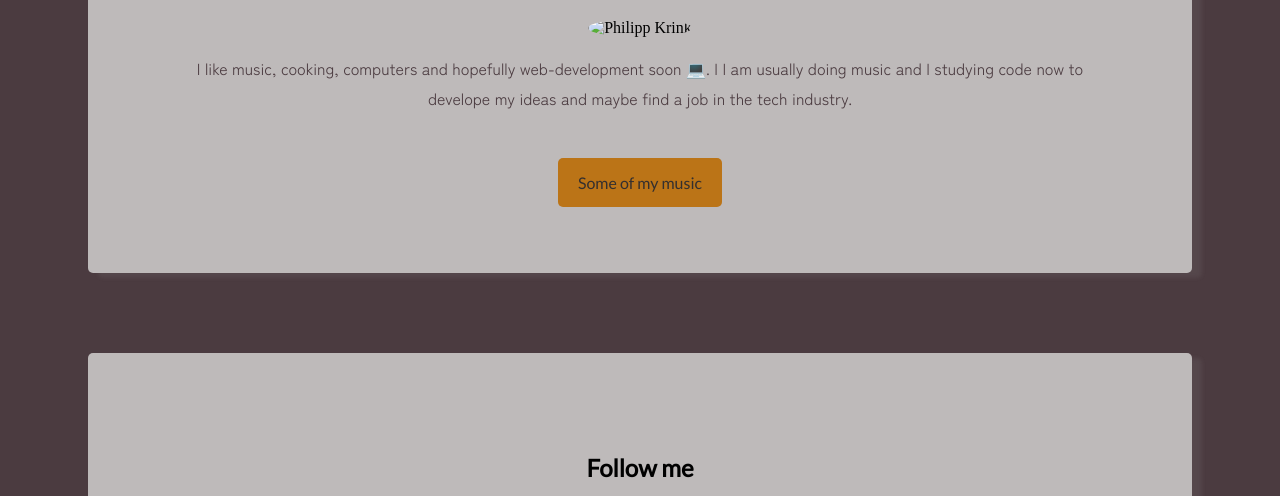
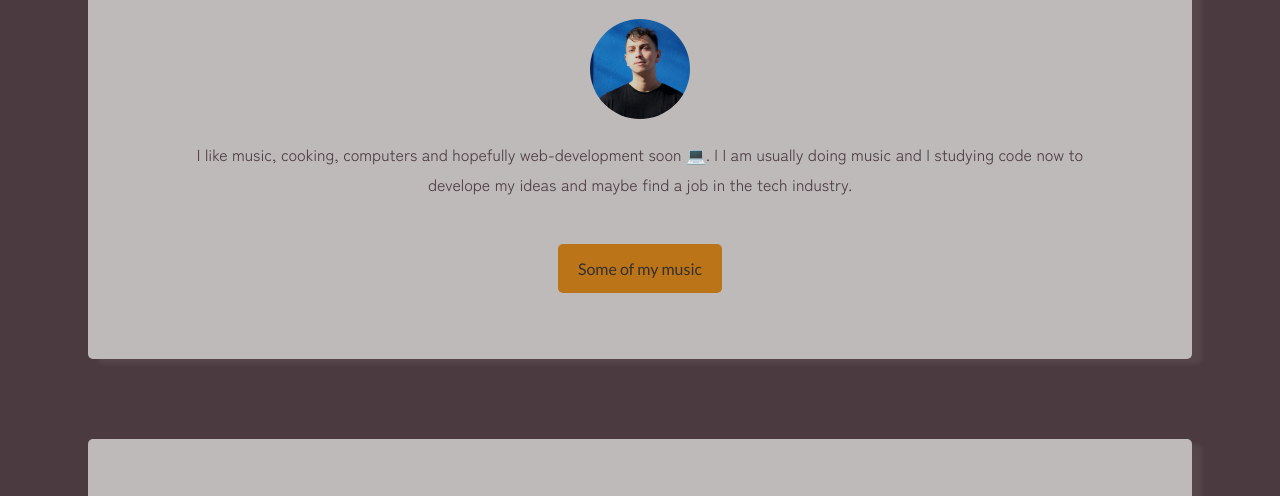
Before and after one commit to Fluenca/gh-repo-view---web, a plain HTML site: page index.html in a window 1280 px wide. Shown: the part 223-719 px from the top of the page. Drawn offline with Linux system fonts and the light colour scheme; the site is published under a folder, as on GitHub Pages, so addresses that start at the root find nothing.

Commit message:
make my profile prettier

```diff
--- a/index.html
+++ b/index.html
@@ -18,7 +18,7 @@
     <div class="white-card">
       <h1>Hello, I'm Philipp</h1>
 
-      <img src="/images/krink_blue3_NEW_2smll.jpg" width="100px"  height="100px" id="profile-pic" alt="Philipp Krink">
+      <img src="images/krink_blue3_NEW_2smll.jpg" width="100px"  height="100px" id="profile-pic" alt="Philipp Krink">
 
       <p>I like music, cooking, computers and hopefully web-development soon 💻. I I am usually doing music and I studying
         code now to develope my ideas and maybe find a job in the tech industry.
```
